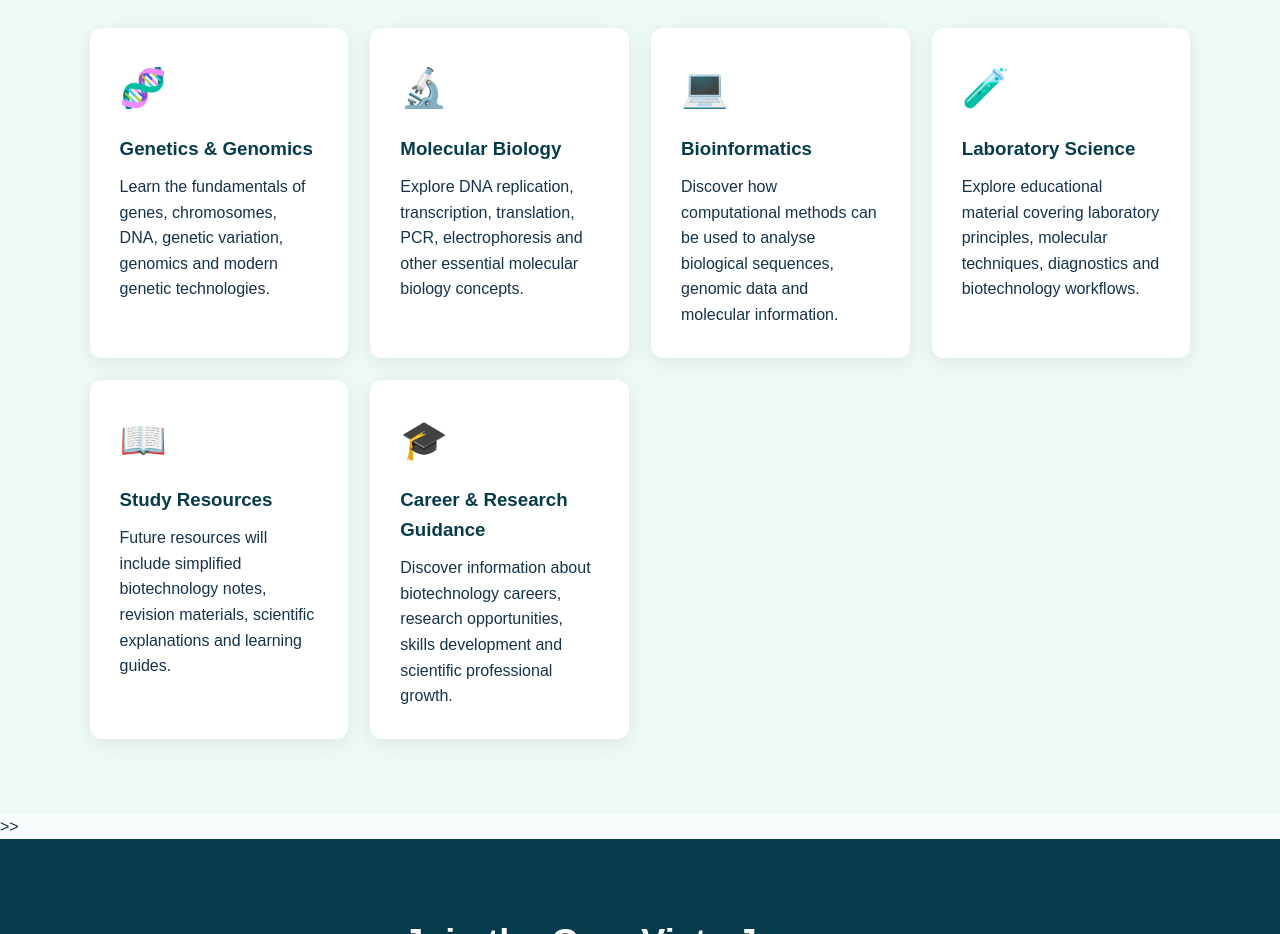
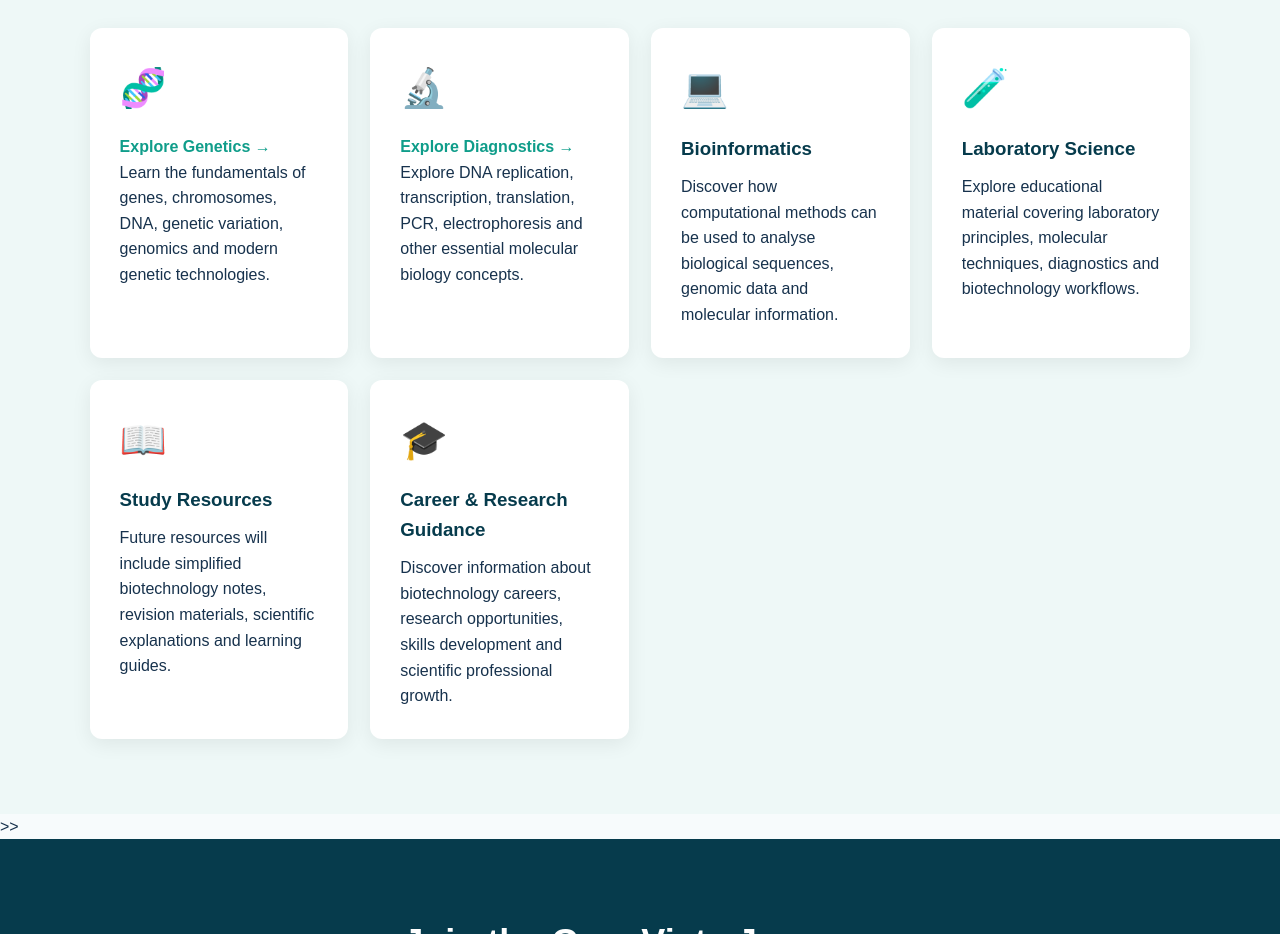
Before and after one commit to genevistalabs/genevistalabs.github.io, a plain HTML site: page index.html in a window 1280 px wide. Shown: the part 3740-4674 px from the top of the page. Drawn offline with Linux system fonts and the light colour scheme.

Commit message:
Update links in index.html for diagnostics and genetics

```diff
--- a/index.html
+++ b/index.html
@@ -456,9 +456,10 @@
 
     <div class="card">
       <div class="card-icon">🔬</div>
-      <a href="molecular-diagnostics.html"
+      <a href="#diagnostics"
    style="color:#0f9d8a;font-weight:bold;text-decoration:none;">
   Explore Diagnostics →
+</a>
 </a>
       <p>
         Exploring molecular diagnostic technologies and their
@@ -511,7 +512,10 @@
 
     <div class="card">
       <div class="card-icon">🧬</div>
-      <h3>Genetics & Genomics</h3>
+      <a href="genetics.html"
+   style="color:#0f9d8a;font-weight:bold;text-decoration:none;">
+  Explore Genetics →
+</a>
       <p>
         Learn the fundamentals of genes, chromosomes, DNA,
         genetic variation, genomics and modern genetic technologies.
@@ -520,7 +524,10 @@
 
     <div class="card">
       <div class="card-icon">🔬</div>
-      <h3>Molecular Biology</h3>
+      <a href="molecular-diagnostics.html"
+   style="color:#0f9d8a;font-weight:bold;text-decoration:none;">
+  Explore Diagnostics →
+</a>
       <p>
         Explore DNA replication, transcription, translation,
         PCR, electrophoresis and other essential molecular
```
